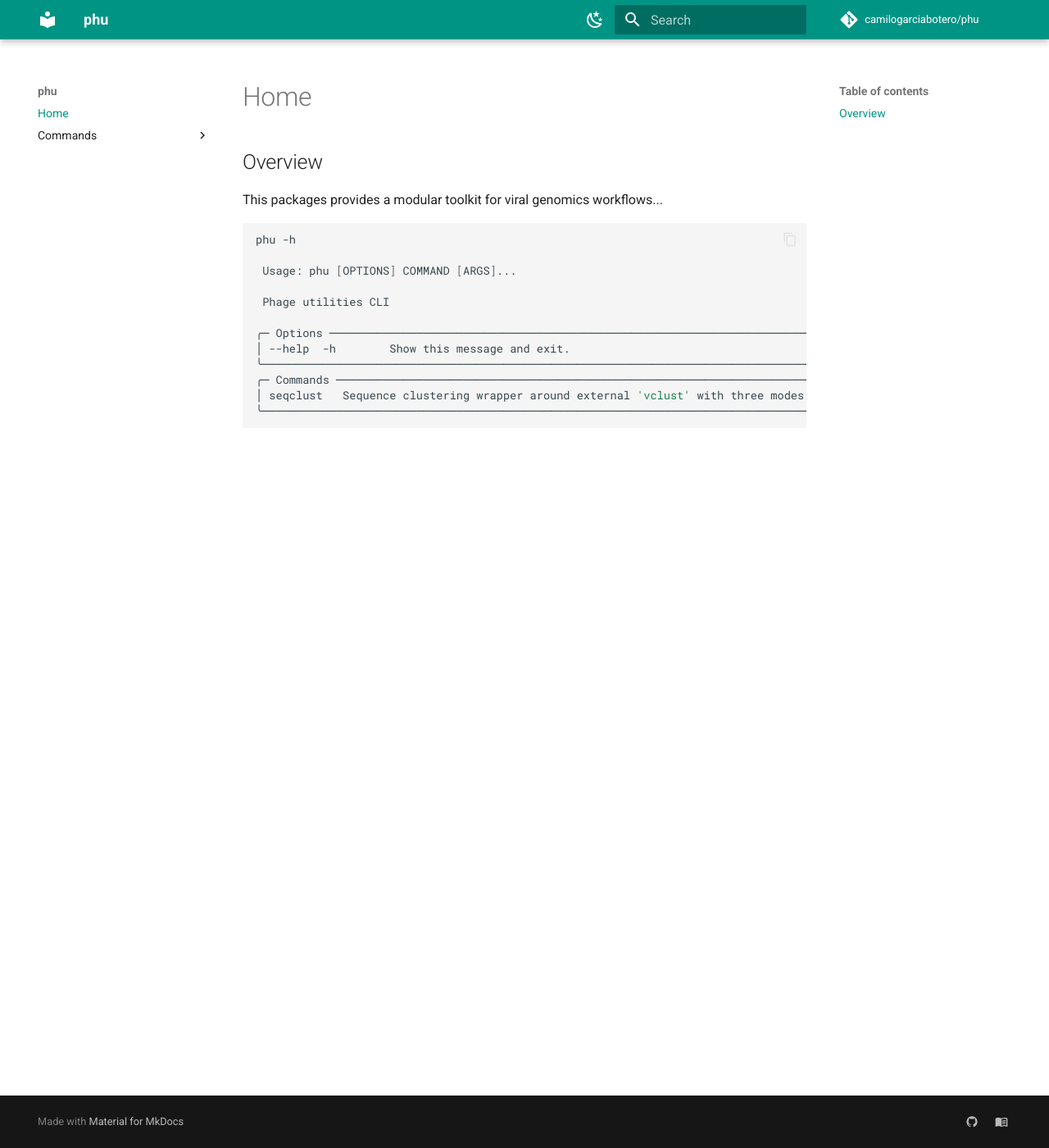
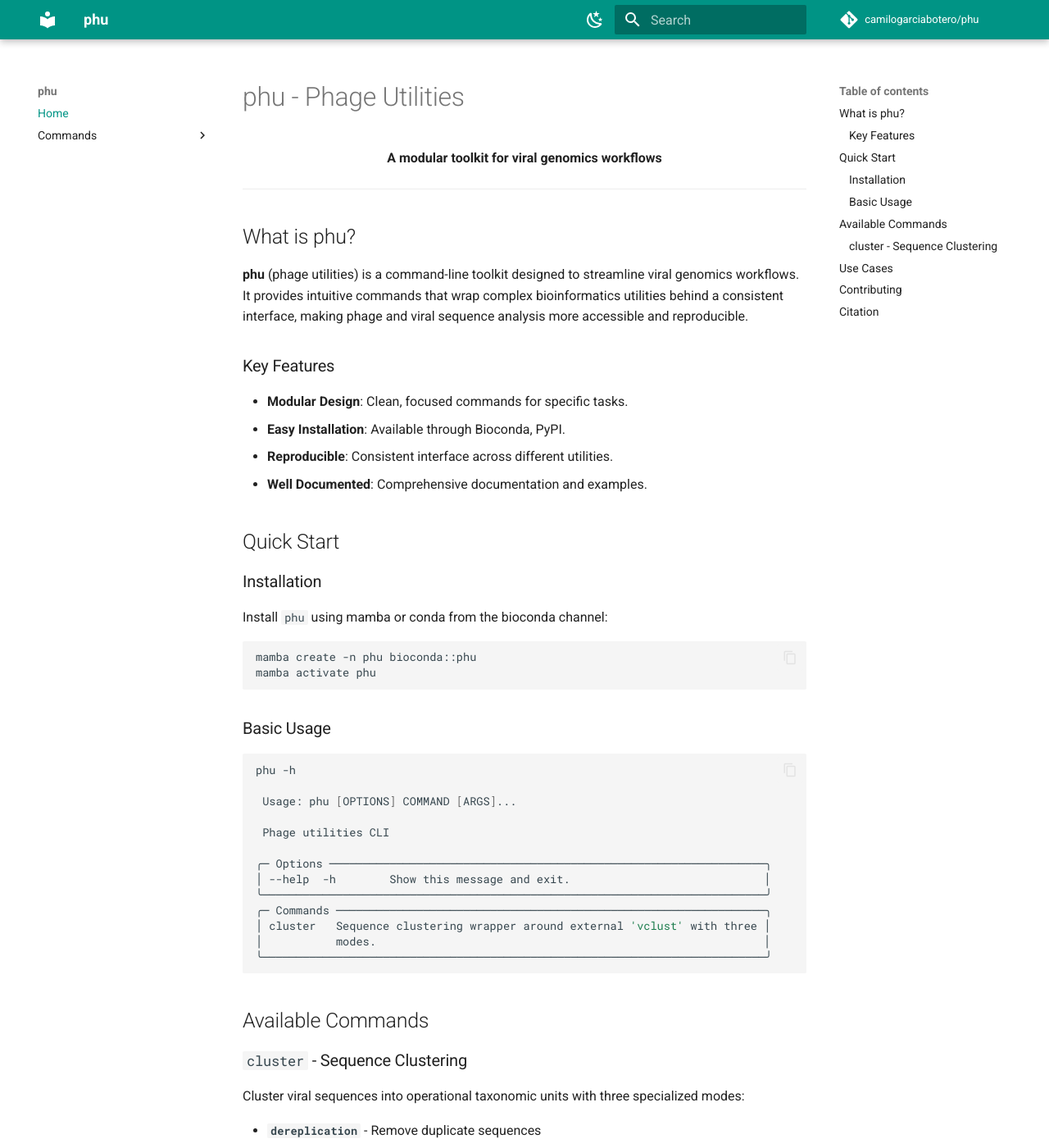
Before and after one commit to camilogarciabotero/phu, an MkDocs documentation site: the page built from docs/index.md, in a window 1280 px wide and 1400 px high. Shown: the whole window at 82% size. Built offline with MkDocs 1.6.1 and Material for MkDocs 9.7.7, drawn with Linux system fonts in a browser that asks for light colours; comment, search, counter and statistics services are not loaded; some of the changed text lies outside the part shown.

Commit message:
Update README and documentation with installation instructions and key features

````diff
--- a/docs/index.md
+++ b/docs/index.md
@@ -1,6 +1,34 @@
-## Overview
+# phu - Phage Utilities
 
-This packages provides a modular toolkit for viral genomics workflows...
+<div align="center">
+  <strong>A modular toolkit for viral genomics workflows</strong>
+</div>
+
+---
+
+## What is phu?
+
+**phu** (phage utilities) is a command-line toolkit designed to streamline viral genomics workflows. It provides intuitive commands that wrap complex bioinformatics utilities behind a consistent interface, making phage and viral sequence analysis more accessible and reproducible.
+
+### Key Features
+
+- **Modular Design**: Clean, focused commands for specific tasks.
+- **Easy Installation**: Available through Bioconda, PyPI.
+- **Reproducible**: Consistent interface across different utilities.
+- **Well Documented**: Comprehensive documentation and examples.
+
+## Quick Start
+
+### Installation
+
+Install `phu` using mamba or conda from the bioconda channel:
+
+```bash
+mamba create -n phu bioconda::phu
+mamba activate phu
+```
+
+### Basic Usage
 
 ```bash
 phu -h
@@ -9,10 +37,49 @@ phu -h
 
  Phage utilities CLI
 
-╭─ Options ──────────────────────────────────────────────────────────────────────────╮
-│ --help  -h        Show this message and exit.                                      │
-╰────────────────────────────────────────────────────────────────────────────────────╯
-╭─ Commands ─────────────────────────────────────────────────────────────────────────╮
-│ seqclust   Sequence clustering wrapper around external 'vclust' with three modes.  │
-╰────────────────────────────────────────────────────────────────────────────────────╯
+╭─ Options ─────────────────────────────────────────────────────────────────╮
+│ --help  -h        Show this message and exit.                             │
+╰───────────────────────────────────────────────────────────────────────────╯
+╭─ Commands ────────────────────────────────────────────────────────────────╮
+│ cluster   Sequence clustering wrapper around external 'vclust' with three │
+│           modes.                                                          │
+╰───────────────────────────────────────────────────────────────────────────╯
 ```
+
+## Available Commands
+
+### `cluster` - Sequence Clustering
+
+Cluster viral sequences into operational taxonomic units with three specialized modes:
+
+- **`dereplication`** - Remove duplicate sequences
+- **`votu`** - Group sequences into viral Operational Taxonomic Units
+- **`species`** - Create species-level clusters
+
+**Example:**
+```bash
+phu cluster --mode votu --input-contigs viral_genomes.fasta --output-folder results/
+```
+
+[Learn more about clustering →](commands/cluster.md)
+
+
+## Use Cases
+
+- **Viral Metagenomics**: Dereplicate and cluster viral contigs from metagenomic assemblies
+- **Phage Genomics**: Organize phage genomes into taxonomic groups
+- **Comparative Analysis**: Prepare datasets for phylogenetic and comparative genomic studies
+- **Database Construction**: Build reference databases of viral sequences
+
+## Contributing
+
+We welcome contributions! Whether it's bug reports, feature requests, or code contributions, please check out our [GitHub repository](https://github.com/camilogarciabotero/phu).
+
+## Citation
+
+If you use phu in your research, please cite:
+
+```
+García-Botero, C. (2025). phu: Phage Utilities - A modular toolkit for viral genomics workflows.
+GitHub repository: https://github.com/camilogarciabotero/phu
+```
````
Also changed, not shown: README.md (+25 -13 lines).
